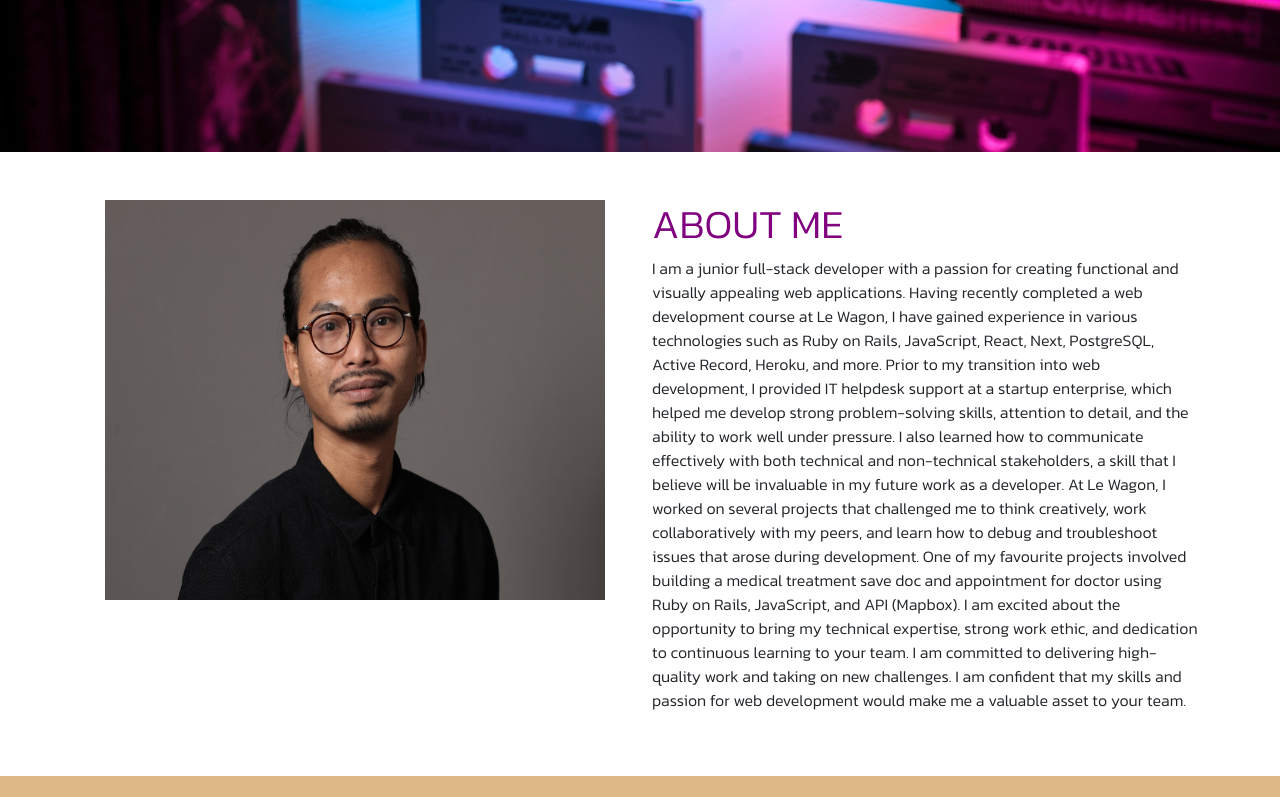
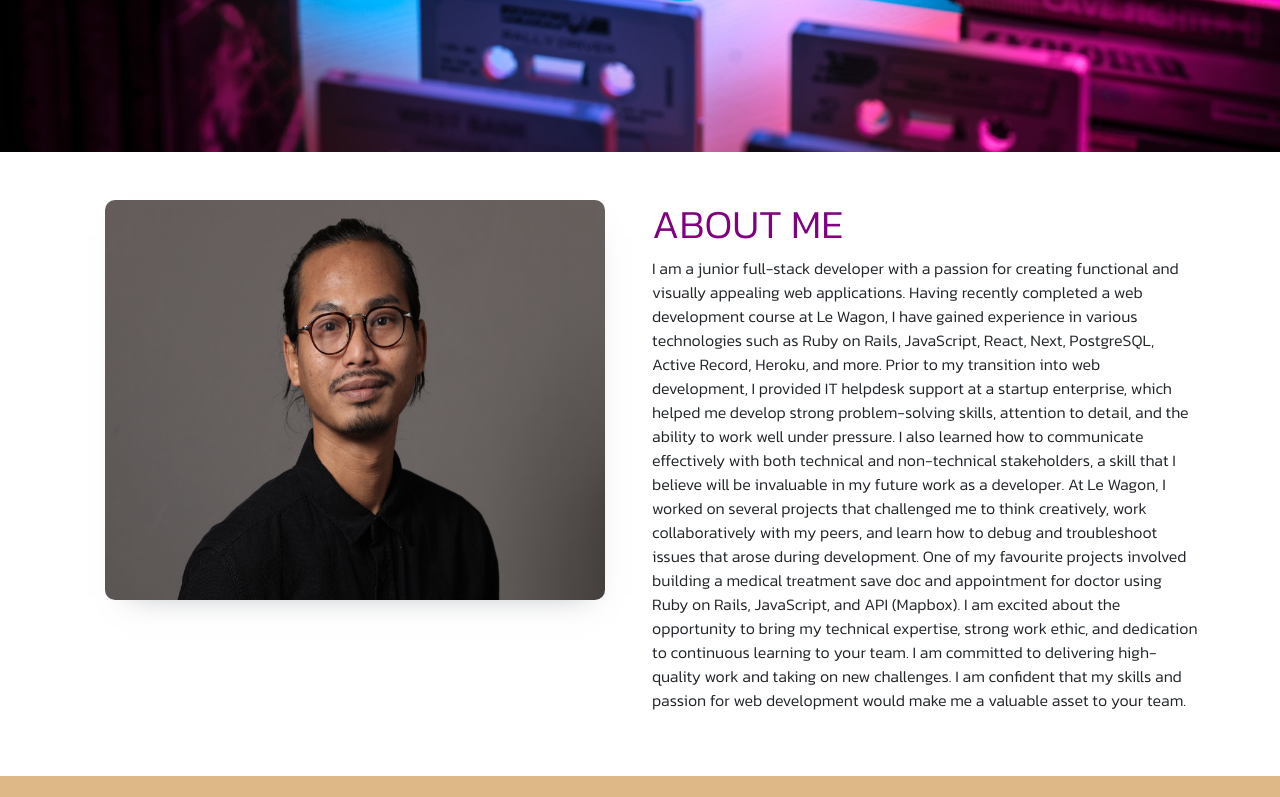
Before and after one commit to mmkclement/Statement-As-Webdev, a React (Create React App) app: page / in a window 1280 px wide. Shown: the part 624-1421 px from the top of the page. Built offline with nearby package versions, Linux system fonts and the light colour scheme.

Commit message:
profile image finished wit hborder radius

```diff
--- a/src/App.css
+++ b/src/App.css
@@ -194,18 +194,24 @@ nav ul li {
 }
 
 /*  ABOUT ME   */
+
 .photo-wrap {
+
   display: flex;
   justify-content: center;
-  align-items: center;
-
+  align-items:center ;
 }
 
-.profile-img {
- width: 500px;
- height: 400px;
 
+.profile-img{
+width: 500px;
+border-radius: 10px;
+height: 400px;
+box-shadow: 4px 16px 28px -20px rgba(121, 125, 133, 0.5);
 }
+
+
+
 
 .about-heading {
   color: var(--primary-purple);
@@ -252,6 +258,7 @@ nav ul li {
 .experience h1{
   text-transform: uppercase;
   color: var(--primary-purple);
+
 }
 
 .experience-wrapper:before {
--- a/src/components/AboutMe.js
+++ b/src/components/AboutMe.js
@@ -7,7 +7,7 @@ const AboutMe = () => {
       <div className="row ">
         <div className="col-12 col-sm-6 col-lg-6">
           <div className="photo-wrap mb-5">
-            <img className="profile-img " src={author} alt="author..." />
+          <img className="profile-img " src={author} alt="author..." />
           </div>
         </div>
         <div className="col-12 col-sm-6 col-lg-6">
```
